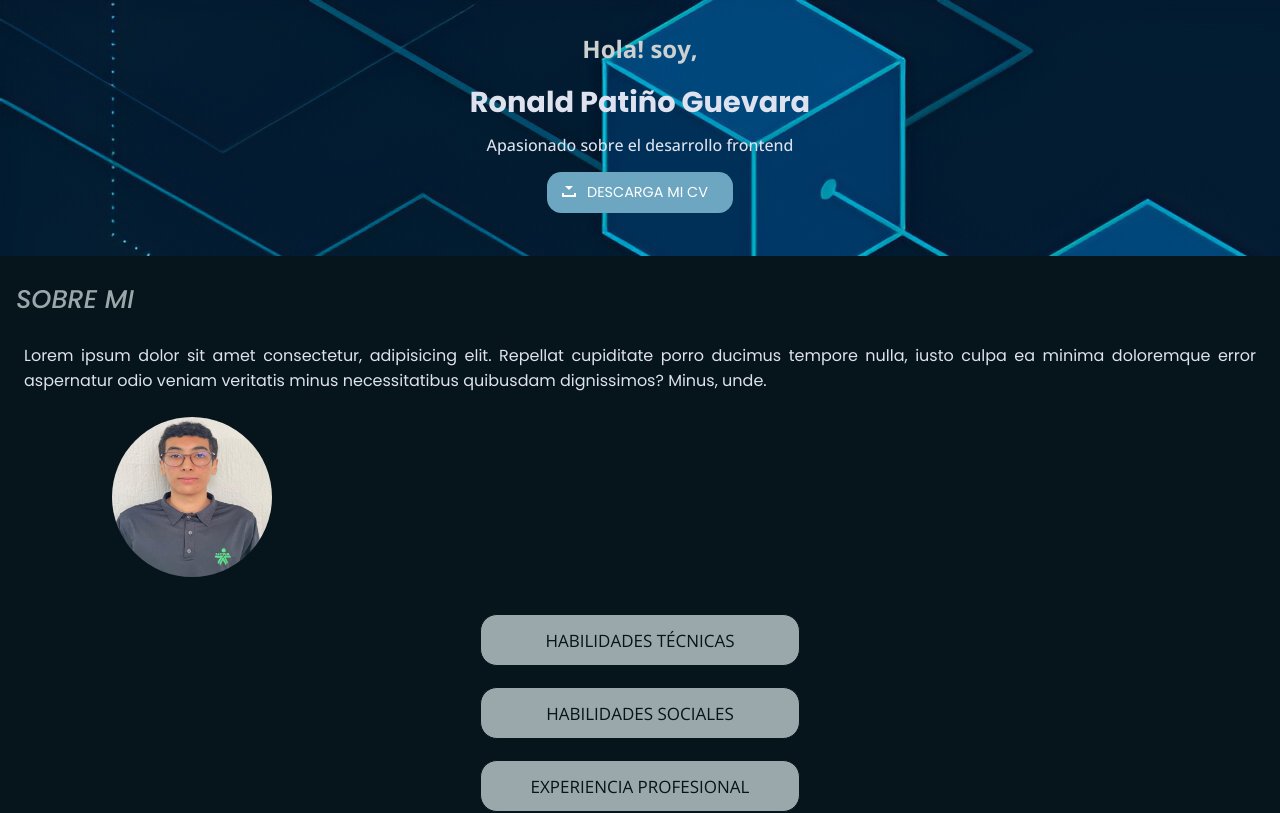
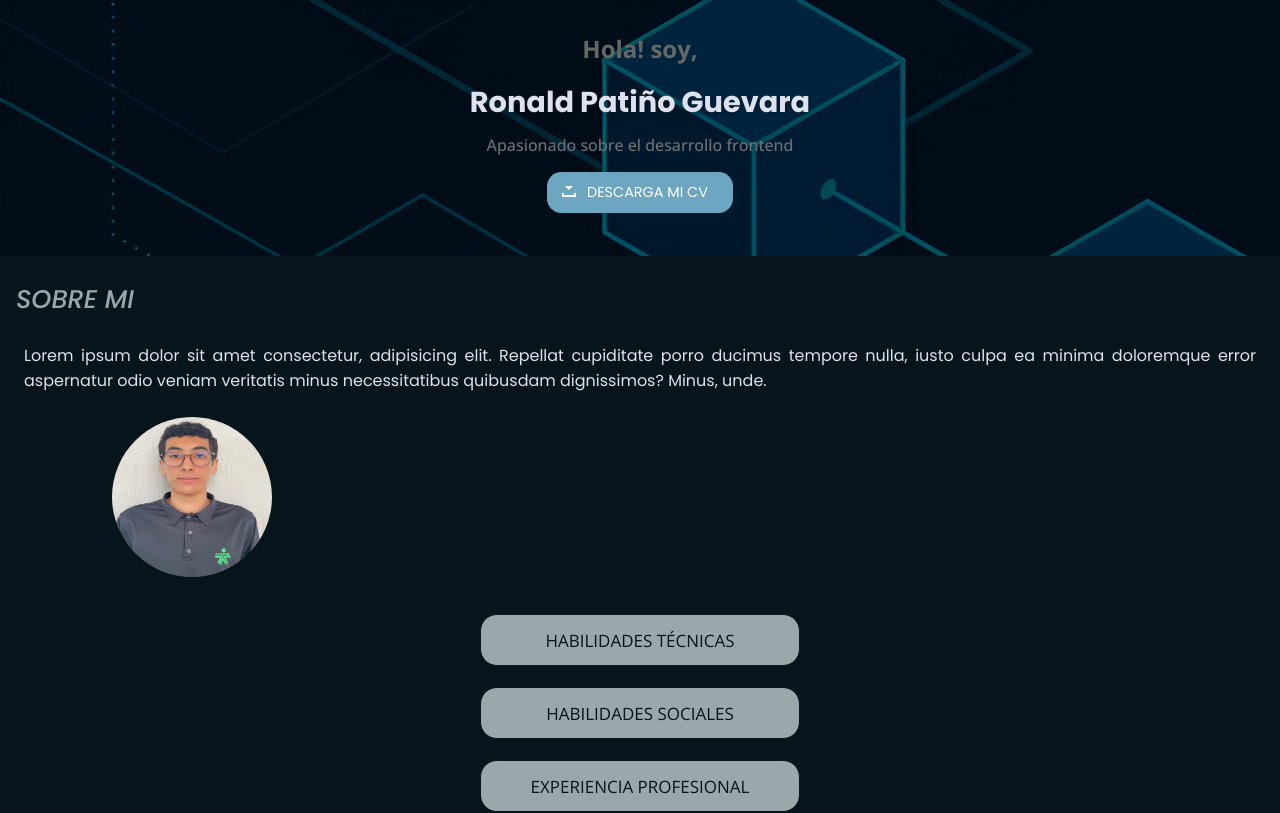
Before and after one commit to ronaldp12/PortafolioReact, a React (Vite) app: page / in a window 1280 px wide. Shown: the top 813 px of the page. Built offline with nearby package versions, Linux system fonts and the light colour scheme.

Commit message:
cambio estilos y transiciones

```diff
--- a/src/components/Layouts/Header2/Header2.jsx
+++ b/src/components/Layouts/Header2/Header2.jsx
@@ -19,9 +19,6 @@ export const Header2 = ({estilos, estilos2}) => {
         <h2>Portfolio</h2>
         </div>
 
-
-
-
       </header>
 
     </div>
--- a/src/components/Pages/TechnicalSkills/TechnicalSkills.css
+++ b/src/components/Pages/TechnicalSkills/TechnicalSkills.css
@@ -1,3 +1,37 @@
+@import url('https://fonts.googleapis.com/css2?family=Inter:ital,opsz,wght@0,14..32,100..900;1,14..32,100..900&family=Open+Sans:ital,wght@0,300..800;1,300..800&family=Poppins:ital,wght@0,100;0,200;0,300;0,400;0,500;0,600;0,700;0,800;0,900;1,100;1,200;1,300;1,400;1,500;1,600;1,700;1,800;1,900&display=swap');
+@import url('https://fonts.googleapis.com/css2?family=Inter:ital,opsz,wght@0,14..32,100..900;1,14..32,100..900&family=Open+Sans:ital,wght@0,300..800;1,300..800&family=Poppins:ital,wght@0,100;0,200;0,300;0,400;0,500;0,600;0,700;0,800;0,900;1,100;1,200;1,300;1,400;1,500;1,600;1,700;1,800;1,900&display=swap');
+
+.open-sans- {
+    font-family: "Open Sans", sans-serif;
+    font-optical-sizing: auto;
+    font-weight: 400;
+    font-style: normal;
+    font-variation-settings:
+      "wdth" 100;
+  }
+
+  .open-sans {
+    font-family: "Open Sans", sans-serif;
+    font-optical-sizing: auto;
+    font-weight: 400;
+    font-style: normal;
+    font-variation-settings:
+      "wdth" 100;
+  }
+
+  .poppins-semibold {
+    font-family: "Poppins", sans-serif;
+    font-weight: 600;
+    font-style: normal;
+  }
+
+  .poppins-regular {
+    font-family: "Poppins", sans-serif;
+    font-weight: 400;
+    font-style: normal;
+  }
+
+
 
 .header2{
     width: 100vw;
@@ -8,6 +42,7 @@
     align-items: center;
     padding: 0;
     background-color: #11212d;
+    font-family: "Poppins", sans-serif;
 }
 
 .img-personal2{
@@ -27,7 +62,7 @@
 }
 
 .bi-arrow-left-circle-fill{
-    color: #6da6c0;
+    color: #7fa3b8;
     font-size: 2rem;
 }
 
@@ -45,12 +80,19 @@
     height: auto;
     list-style: none;
     text-align: center;
-    background-color: #00A97F;
+    background-color: #4e758d;
     margin: 1rem;
     border-radius: 10px;
     padding: 0.7em;
     align-items: center;
   }
+
+.container-technical >h3{
+    font-size: 1.3rem;
+    color: #11212d;
+    font-family: "Poppins", sans-serif;
+    font-weight: 700;
+}
 
 .container-skills-list{
     width: 100%;
--- a/src/index.css
+++ b/src/index.css
@@ -64,13 +64,36 @@ body {
   padding-top: 2rem;
   /*background-color: #11212d;*/
   background-image: url(./assets/images/imagen-back.jpg);
+  /*background: linear-gradient(135deg, #4b6cb7, #182848);*/
+  animation: fadeIn 1s ease-in-out;
 }
 
-h1{
+.header-home::before{
+  content: "";
+  position: absolute;
+  top: 0;
+  left: 0;
+  width: 100%;
+  height: 16rem;
+  background: rgba(0, 0, 0, 0.5);
+}
+
+@keyframes fadeIn{
+  from{
+    opacity: 0;
+  }
+  to{
+    opacity: 1;
+  }
+}
+
+.header-home >h1{
   font-size: 1.8rem;
   font-family: "Poppins", sans-serif;
   color: #dee2ee;
   margin-top: 1rem;
+  text-shadow: 2px 2px 5px rgba(0, 0, 0, 0.2);
+  position: relative;
 }
 
 h2{
@@ -100,6 +123,7 @@ h3 {
   border-radius: 1em;
   font-family: "Poppins", sans-serif;
   text-transform: uppercase;
+  transition: all 0.3s ease-in-out;
  }
 
  .buttonDownload:hover {
```
